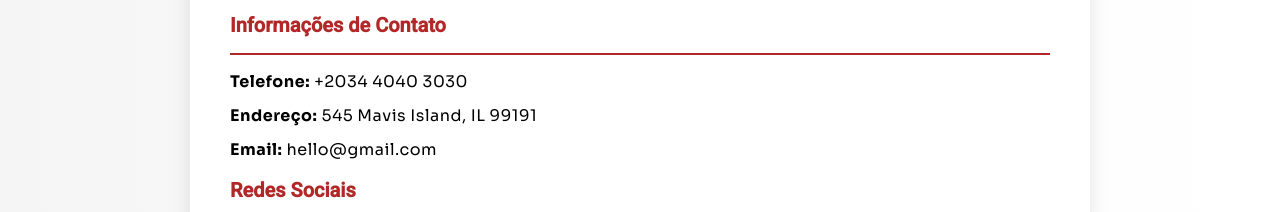
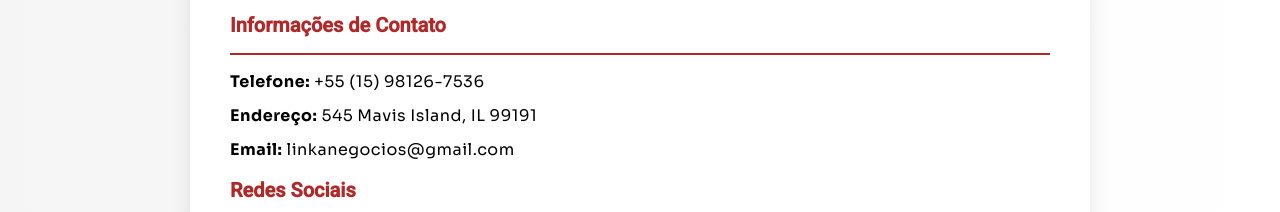
Before and after one commit to MarlonVBP/linka-negocios, an Angular app in the folder linka_negocios/: page /contato in a window 1280 px wide. Shown: the part 224-436 px from the top of the page. Built offline with nearby package versions, Linux system fonts and the light colour scheme.

Commit message:
:sparkles: [feat] - Colocando os dados reais

```diff
--- a/linka_negocios/src/app/pages/public/contato/contato.component.html
+++ b/linka_negocios/src/app/pages/public/contato/contato.component.html
@@ -10,17 +10,17 @@
 
     <div class="contact-info">
       <h5>Informações de Contato</h5>
-      <p><strong>Telefone:</strong> +2034 4040 3030</p>
+      <p><strong>Telefone:</strong> +55 (15) 98126-7536</p>
       <p><strong>Endereço:</strong> 545 Mavis Island, IL 99191</p>
-      <p><strong>Email:</strong> hello&#64;gmail.com</p>
+      <p><strong>Email:</strong> linkanegocios&#64;gmail.com</p>
     </div>
 
     <div class="social-media">
       <h5>Redes Sociais</h5>
-      <p><a href="#"><img src="https://a.imagem.app/3JoBcY.png" alt="Ícone Facebook"> &#64;Linka.Negocios</a></p>
+      <p><a href="https://www.facebook.com/linkanegocios/" target="_blank"><img src="https://a.imagem.app/3JoBcY.png" alt="Ícone Facebook"> &#64;Linka.Negocios</a></p>
       <p><a href="#"><img src="https://a.imagem.app/3JoG4a.png" alt="Ícone Twitter"> &#64;Linka.Negocios</a></p>
-      <p><a href="#"><img src="https://a.imagem.app/3JoSS9.png" alt="Ícone Instagram"> &#64;Linka.Negocios</a></p>
-      <p><a href="#"><img src="https://a.imagem.app/3Johqk.png" alt="Ícone LinkedIn"> &#64;Linka.Negocios</a></p>
+      <p><a href="https://www.instagram.com/linkanegocios/" target="_blank"><img src="https://a.imagem.app/3JoSS9.png" alt="Ícone Instagram"> &#64;Linka.Negocios</a></p>
+      <p><a href="https://www.linkedin.com/company/linka-neg%C3%B3cios/?originalSubdomain=br" target="_blank"><img src="https://a.imagem.app/3Johqk.png" alt="Ícone LinkedIn"> &#64;Linka.Negocios</a></p>
     </div>
 
     <button (click)="openModal()" class="contact-btn">Formulário de Contato</button>
--- a/linka_negocios/src/app/pages/public/contato/contato.component.scss
+++ b/linka_negocios/src/app/pages/public/contato/contato.component.scss
@@ -85,6 +85,10 @@ h3 {
   display: flex;
   justify-content: center;
   align-items: center;
+
+  &:hover{
+    color: var(--secondary-color);
+  }
 }
 
 .social-media p a:hover {
```
